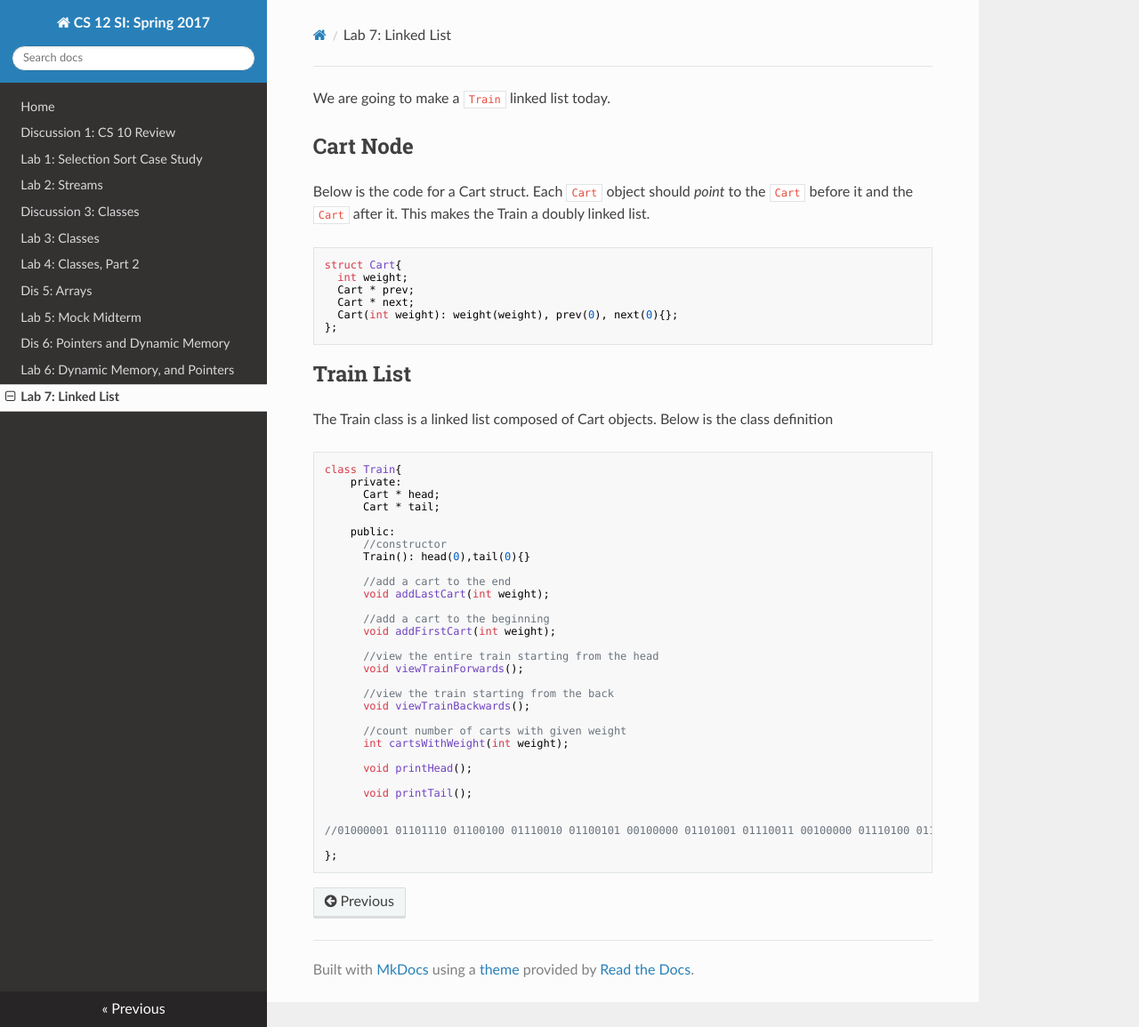
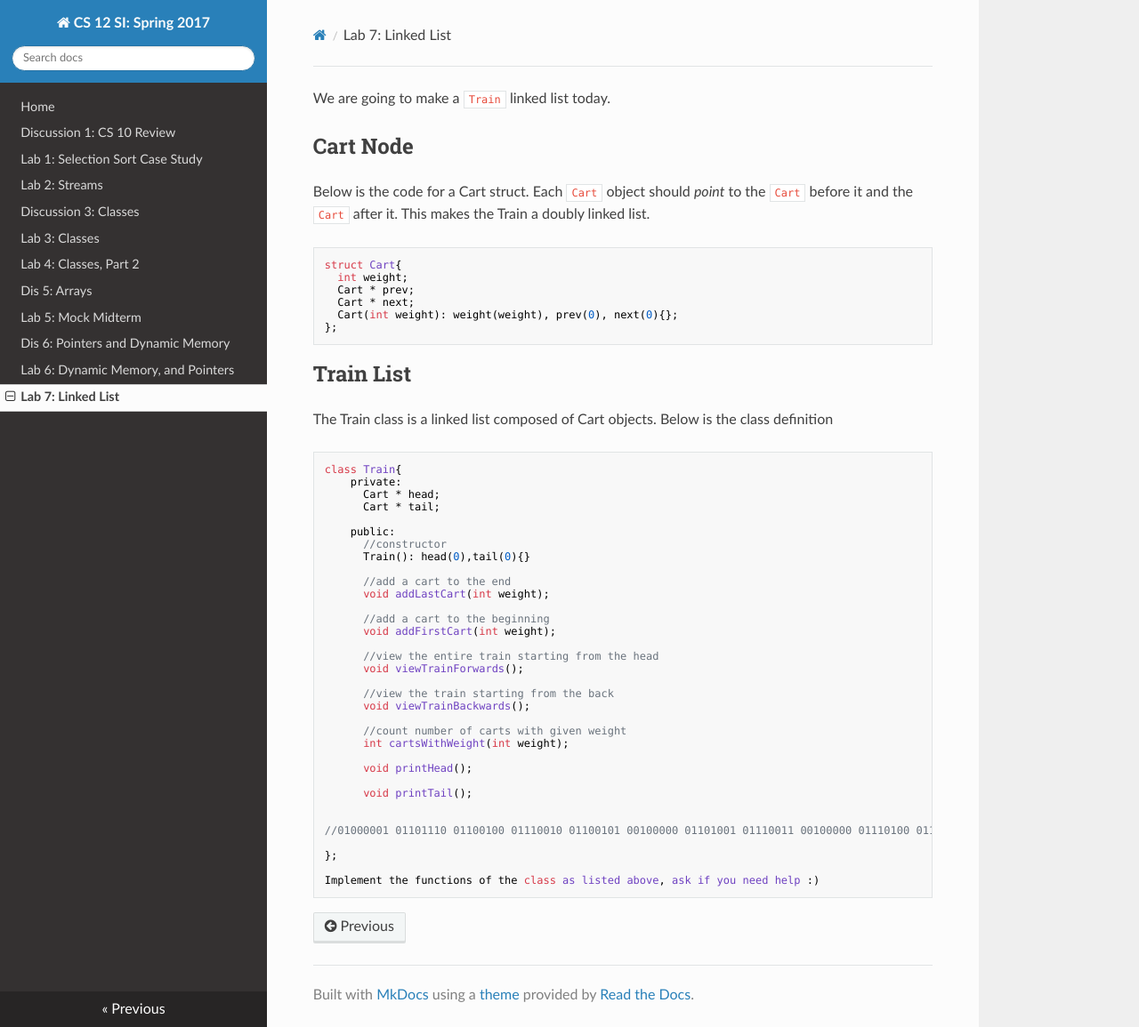
Before and after one commit to cs-si-ucr/cs12, an MkDocs documentation site: the page built from docs/lab07.md, in a window 1280 px wide and 1155 px high. Shown: the whole window at 89% size. Built offline with MkDocs 1.6.1, drawn with Linux system fonts in a browser that asks for light colours; nearby versions of some CDN libraries; old or Windows-style settings are respelled for this version of MkDocs.

Commit message:
updated lab

````diff
--- a/docs/lab07.md
+++ b/docs/lab07.md
@@ -54,4 +54,6 @@ class Train{
 //01000001 01101110 01100100 01110010 01100101 00100000 01101001 01110011 00100000 01110100 01101000 01100101 00100000 01110010 01101111 01101100 01101100 01101001 00100000 01100010 01100001 01100011 01101011 01110000 01100001 01100011 01101011 00100000 01101011 01101001 01101110 01100100 00100000 01101111 01100110 00100000 01100111 01110101 01111001
 
 };
+
+Implement the functions of the class as listed above, ask if you need help :)
 ```
````
